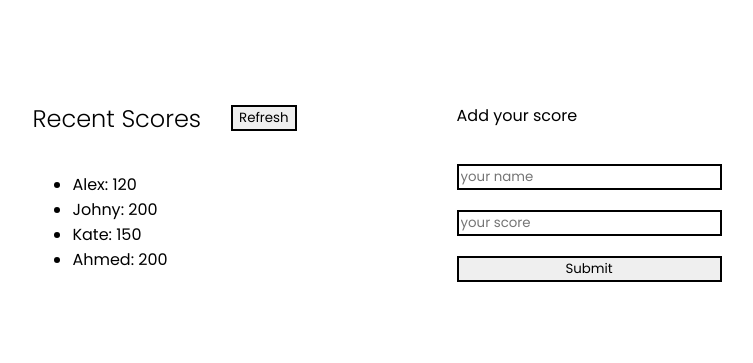
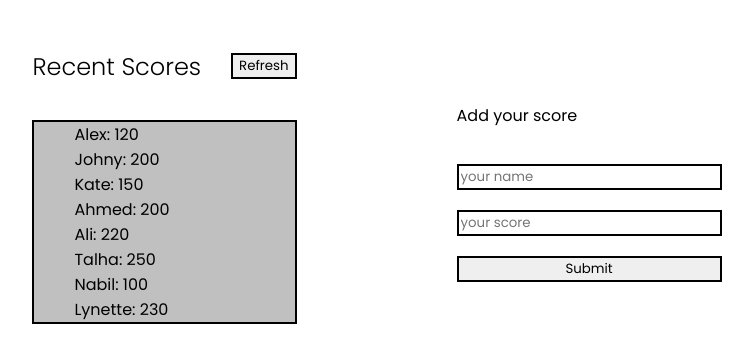
Before and after one commit to L2oukmane/Leaderboard, a website built with webpack: page src/index.html in a window 1280 px wide. Shown: the part 261-624 px from the top of the page, without its empty margins (263-1016 px from the left). Built offline with nearby package versions, Linux system fonts and the light colour scheme.

Commit message:
Adjust styling

```diff
--- a/modules/scores.js
+++ b/modules/scores.js
@@ -15,6 +15,22 @@ const scores =[
 		name:'Ahmed',
 		score:200,
 	},
+	{
+		name:'Ali',
+		score:220,
+	},
+	{
+		name:'Talha',
+		score:250,
+	},
+	{
+		name:'Nabil',
+		score:100,
+	},
+	{
+		name:'Lynette',
+		score:230,
+	},
 ];
 
 const scoreList = document.getElementById('score-list');
--- a/src/style.css
+++ b/src/style.css
@@ -54,11 +54,12 @@ main{
     margin-right: 30px;
 }
 
-#score{
+#score-list{
     display: flex;
     flex-direction: column;
     list-style: none;
     border: 2px solid #000;
+    background-color: rgba(160, 158, 158, 0.652)
 }
 
 input{
```
